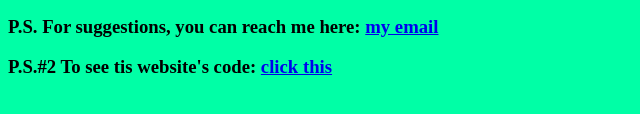
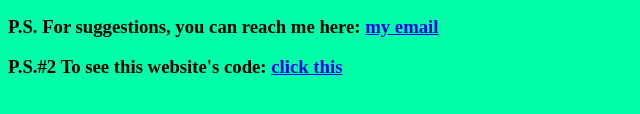
Before and after one commit to Cookieguy56lol/Thealexxweb, a plain HTML site: page index.html in a window 1280 px wide. Shown: the part 148-262 px from the top of the page, 0-640 px from the left. Drawn offline with Linux system fonts and the light colour scheme.

Commit message:
Update index.html

```diff
--- a/index.html
+++ b/index.html
@@ -13,7 +13,7 @@
     <h2>There isn't a lot on here... I might add more soon! </h2>
     <p>This will soon be an amazing website - probably. But for now, nothing here... Or is there?</p>
     <h3>P.S. For suggestions, you can reach me here: <a href="!!!add this part later!!!">my email</a>
-    <h3>P.S.#2 To see tis website's code: <a href="https://github.com/Cookieguy56lol/First-project/blob/main/index.html">click this</a>
+    <h3>P.S.#2 To see this website's code: <a href="https://github.com/Cookieguy56lol/First-project/blob/main/index.html">click this</a>
     <script defer src="https://cloud.umami.is/script.js" data-website-id="1d21d6cd-5a07-4892-8197-726d165ceea0"></script>
       <body bgcolor="#00ffa6">
   </body>
```
